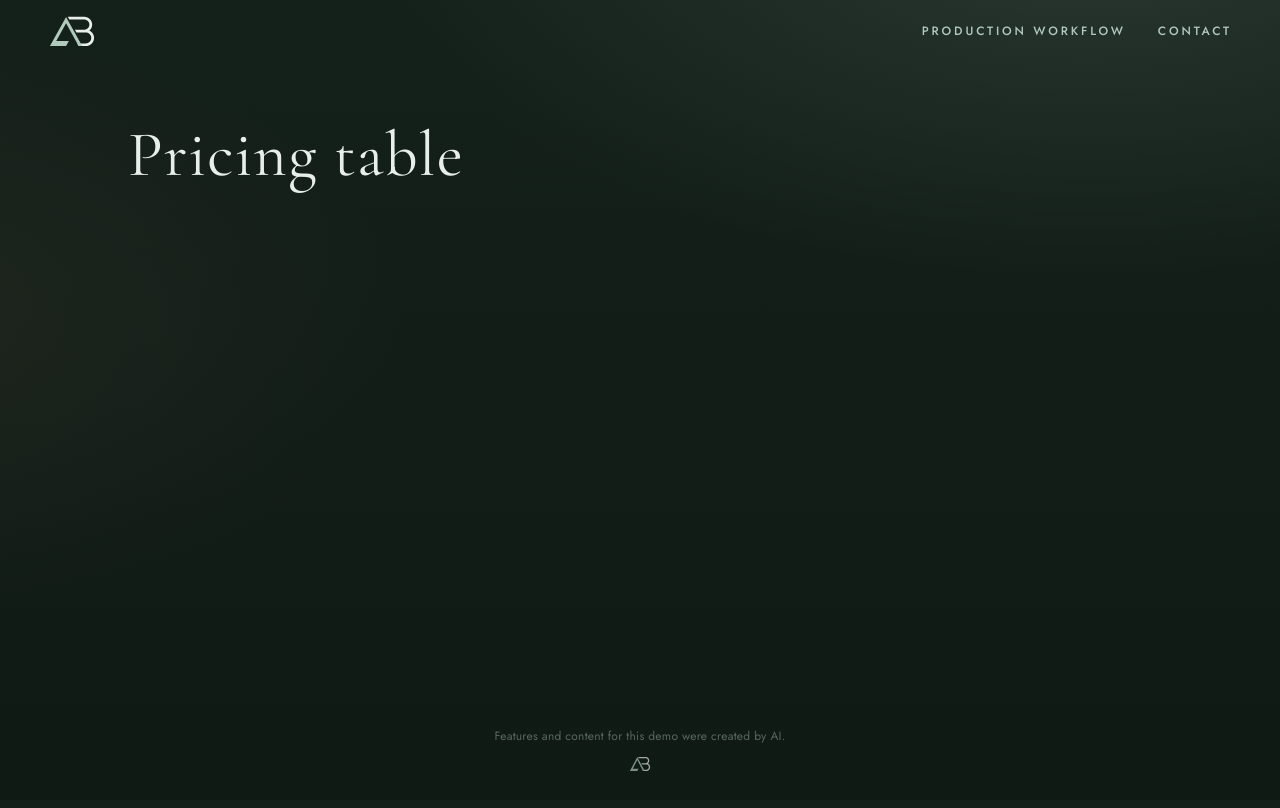
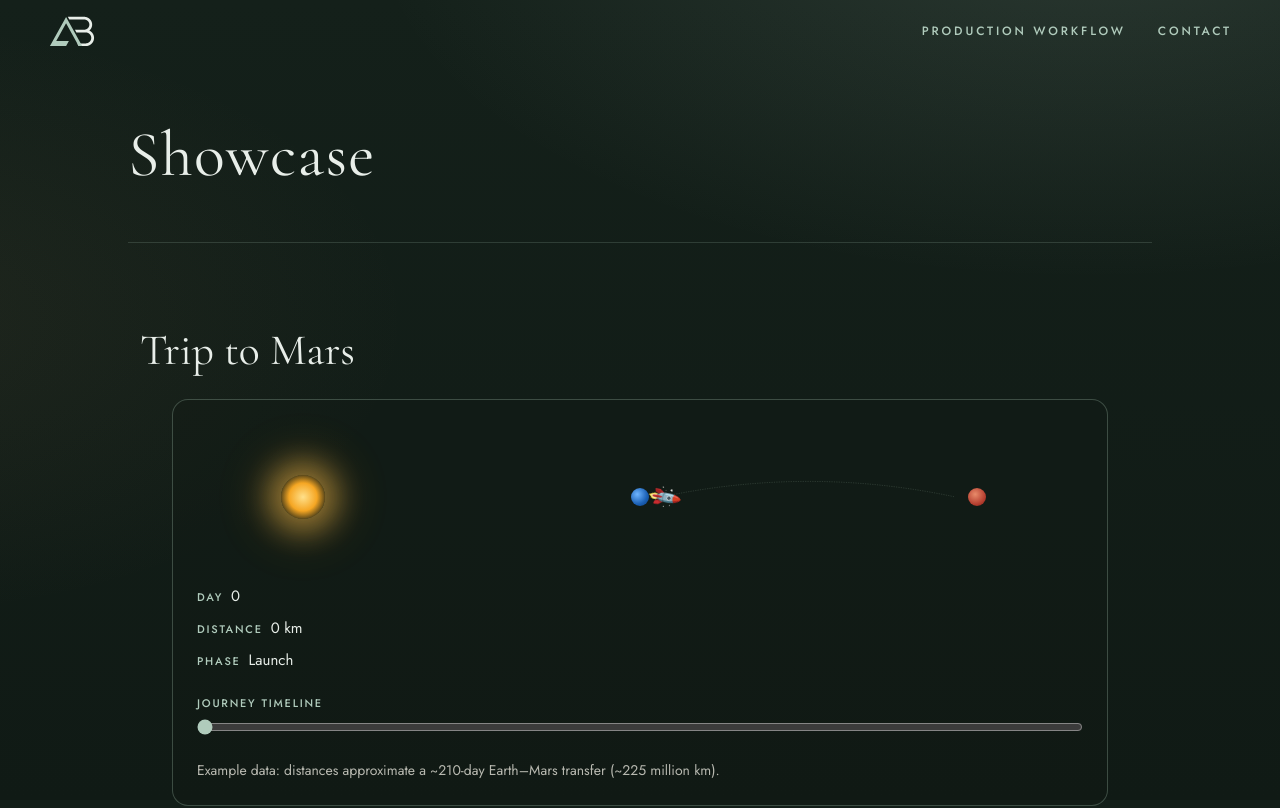
Before and after one commit to ashtonbach/agent-showcase, a Next.js app: page / in a window 1280 px wide. Shown: the top 808 px of the page. Built offline with nearby package versions, Linux system fonts and the light colour scheme.

Commit message:
Feature: Your request (Author: Alder)

```diff
--- a/app/lab/current.json
+++ b/app/lab/current.json
@@ -1 +1 @@
-{"slug":"pricing-table"}
+{"slug":"custom-1792714407"}
--- /dev/null
+++ b/app/lab/custom-1792714407/index.tsx
@@ -0,0 +1,136 @@
+"use client";
+import { useCallback, useEffect, useState } from "react";
+
+/* Transfer ~225M km over ~210 days — NASA Hohmann-style average */
+const MAX_DAY = 210;
+const TOTAL_KM = 225000000;
+const EARTH_X = 50;
+const MARS_X = 88;
+const SUN_X = 12;
+const ROW_Y = 52;
+
+function fmtKm(n: number) {
+  const s = String(Math.round(n));
+  let out = "";
+  for (let i = 0; i < s.length; i++) {
+    if (i > 0 && (s.length - i) % 3 === 0) out += ",";
+    out += s[i];
+  }
+  return out;
+}
+
+function phase(day: number) {
+  if (day <= 14) return "Launch";
+  if (day >= 196) return "Arrival";
+  return "Cruise";
+}
+
+function arcPoint(t: number) {
+  const x0 = EARTH_X + 2.5;
+  const y0 = ROW_Y;
+  const x1 = MARS_X - 2.5;
+  const y1 = ROW_Y;
+  const cx = (x0 + x1) / 2;
+  const cy = ROW_Y - 22;
+  const u = 1 - t;
+  const x = u * u * x0 + 2 * u * t * cx + t * t * x1;
+  const y = u * u * y0 + 2 * u * t * cy + t * t * y1;
+  return { x, y };
+}
+
+export default function Lab() {
+  const [day, setDay] = useState(0);
+  const t = day / MAX_DAY;
+  const pos = arcPoint(t);
+  const marsY = ROW_Y;
+  const angle =
+    (Math.atan2(marsY - pos.y, MARS_X - pos.x) * 180) / Math.PI + 55;
+  const dist = (day / MAX_DAY) * TOTAL_KM;
+
+  const onKey = useCallback(
+    (e: KeyboardEvent) => {
+      if (e.key === "ArrowLeft") {
+        e.preventDefault();
+        setDay((d) => Math.max(0, d - 1));
+      } else if (e.key === "ArrowRight") {
+        e.preventDefault();
+        setDay((d) => Math.min(MAX_DAY, d + 1));
+      }
+    },
+    []
+  );
+
+  useEffect(() => {
+    window.addEventListener("keydown", onKey);
+    return () => window.removeEventListener("keydown", onKey);
+  }, [onKey]);
+
+  const css = `
+.lab-wrap{max-width:min(960px,100%);margin:8px auto 56px;padding:0 12px;box-sizing:border-box}
+.lab-card{border:1px solid rgba(176,203,188,0.28);border-radius:16px;padding:24px;background:rgba(18,26,22,0.35)}
+section[data-lab="custom-1792714407"]>h2{font-family:var(--serif);font-weight:400;font-size:30px;color:var(--mist);margin:0 0 12px;padding:0 12px;max-width:min(960px,100%);margin-left:auto;margin-right:auto}
+.lab-scene{position:relative;width:100%;height:140px;overflow:visible;margin:0 0 20px}
+.lab-arc{position:absolute;inset:0;width:100%;height:100%;pointer-events:none}
+.lab-sun{position:absolute;left:${SUN_X}%;top:${ROW_Y}%;width:44px;height:44px;margin:-22px 0 0 -22px;border-radius:50%;
+  background:radial-gradient(circle,#ffe08a 0%,#f5a623 45%,rgba(245,166,35,0.35) 70%,transparent 72%);
+  box-shadow:0 0 28px 12px rgba(255,200,80,0.45),0 0 48px 20px rgba(255,160,40,0.2)}
+.lab-earth,.lab-mars{position:absolute;top:${ROW_Y}%;width:18px;height:18px;margin:-9px 0 0 -9px;border-radius:50%}
+.lab-earth{left:${EARTH_X}%;background:radial-gradient(circle at 35% 35%,#6eb5ff,#1a5fb4 60%,#0d3d7a)}
+.lab-mars{left:${MARS_X}%;background:radial-gradient(circle at 40% 35%,#e88b6a,#b33c2e 65%,#6e2218)}
+.lab-rocket{position:absolute;font-size:22px;line-height:1;margin:-11px 0 0 -11px;transform-origin:center center}
+@media (prefers-reduced-motion:reduce){.lab-rocket{transition:none}}
+.lab-stats{display:grid;gap:8px;margin-bottom:16px;color:#E8EEE9;font-family:var(--sans);font-size:15px}
+.lab-stat-label{font-size:11px;font-weight:500;letter-spacing:0.16em;text-transform:uppercase;color:var(--sage);margin-right:8px}
+.lab-slider{width:100%;accent-color:var(--sage)}
+.lab-note{margin:16px 0 0;font-size:14px;color:rgba(242,239,230,0.75)}
+`;
+
+  return (
+    <section data-lab="custom-1792714407" aria-labelledby="lab-mars-title">
+      <style>{css}</style>
+      <h2 id="lab-mars-title">Trip to Mars</h2>
+      <div className="lab-wrap">
+        <div className="lab-card">
+          <div className="lab-scene" aria-hidden="true">
+            <svg className="lab-arc" viewBox="0 0 100 100" preserveAspectRatio="none">
+              <path
+                d={`M ${EARTH_X + 2.5} ${ROW_Y} Q ${(EARTH_X + MARS_X) / 2} ${ROW_Y - 22} ${MARS_X - 2.5} ${ROW_Y}`}
+                fill="none"
+                stroke="rgba(176,203,188,0.45)"
+                strokeWidth="0.4"
+                strokeDasharray="1.2 1.2"
+                vectorEffect="non-scaling-stroke"
+              />
+            </svg>
+            <div className="lab-sun" />
+            <div className="lab-earth" />
+            <div className="lab-mars" />
+            <span className="lab-rocket" style={{ left: `${pos.x}%`, top: `${pos.y}%`, transform: `rotate(${angle}deg)` }}>
+              🚀
+            </span>
+          </div>
+          <div className="lab-stats">
+            <div><span className="lab-stat-label">Day</span>{day}</div>
+            <div><span className="lab-stat-label">Distance</span>{fmtKm(dist)} km</div>
+            <div><span className="lab-stat-label">Phase</span>{phase(day)}</div>
+          </div>
+          <label className="lab-stat-label" htmlFor="lab-day-slider">Journey timeline</label>
+          <input
+            id="lab-day-slider"
+            className="lab-slider"
+            type="range"
+            min={0}
+            max={MAX_DAY}
+            value={day}
+            onChange={(e) => setDay(Number(e.target.value))}
+            aria-valuemin={0}
+            aria-valuemax={MAX_DAY}
+            aria-valuenow={day}
+            aria-valuetext={`Day ${day}, ${phase(day)}`}
+          />
+          <p className="lab-note">Example data: distances approximate a ~210-day Earth–Mars transfer (~225 million km).</p>
+        </div>
+      </div>
+    </section>
+  );
+}
--- a/app/page.tsx
+++ b/app/page.tsx
@@ -1,3 +1,4 @@
+import Lab from "./lab/custom-1792714407";
 import { readDemoKey, demoTitle } from "./demo-name";
 const demoKey = readDemoKey();
 const demoName = demoTitle();
@@ -5,7 +6,7 @@ export default function Page() {
   return (
     <div className="page-stack">
       <h1 className="demo-title" data-i18n={demoKey}>{demoName}</h1>
-      {/* lab:slot */}
+      <Lab /> {/* lab:slot */}
     </div>
   );
 }
```
